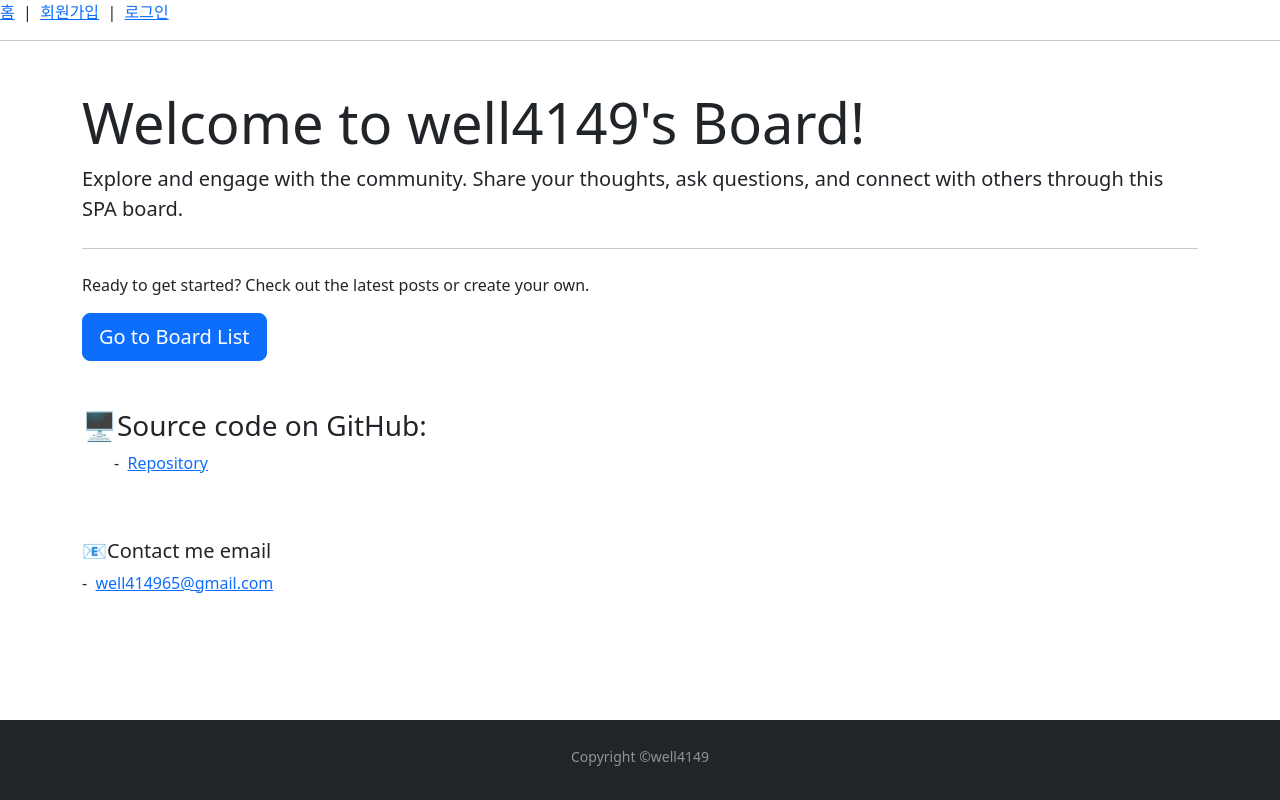
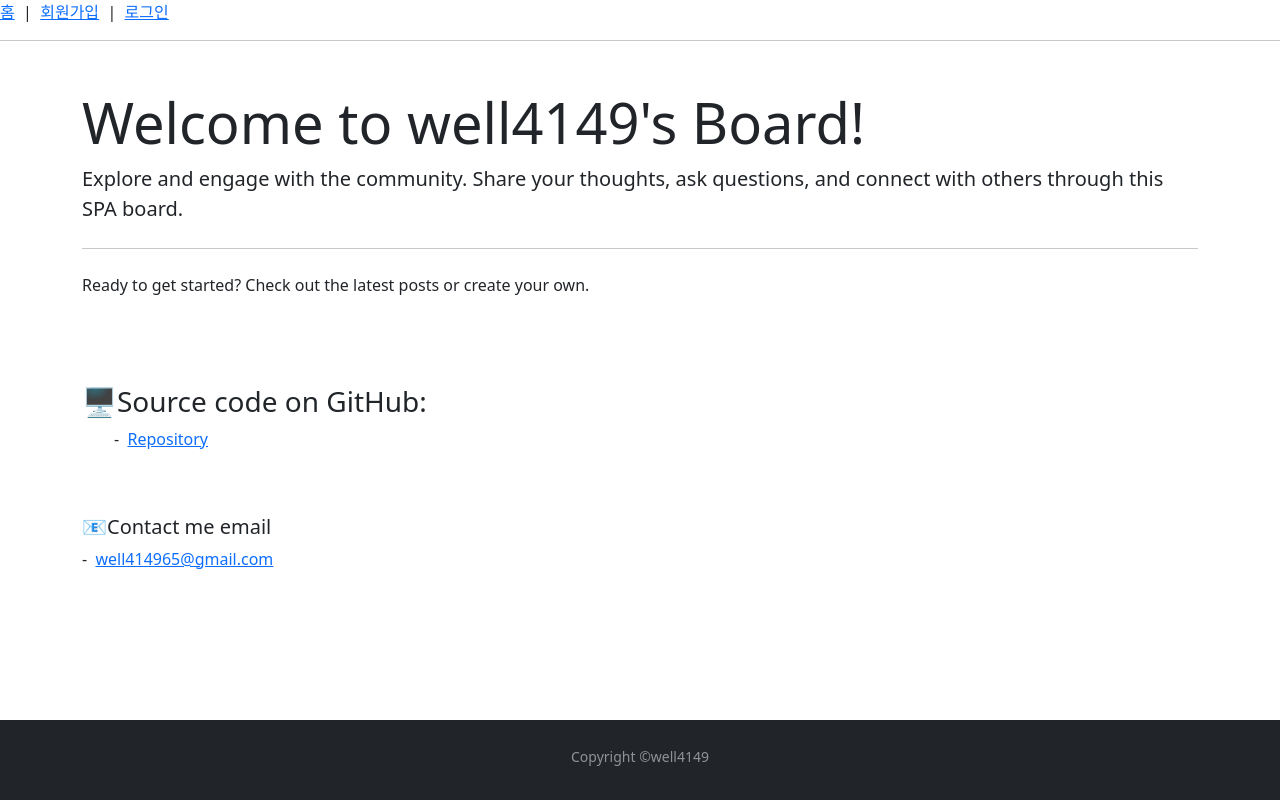
Before and after one commit to well0924/SpringBoot-React, a React (Create React App) app in the folder frontend/: page / in a window 1280 px wide. Built offline with nearby package versions, Linux system fonts and the light colour scheme.

Commit message:
refactor : 권한 수정

```diff
--- a/frontend/src/layout/Main.js
+++ b/frontend/src/layout/Main.js
@@ -1,7 +1,12 @@
-import React from 'react';
+import React, {useContext} from 'react';
 import { Link } from "react-router-dom";
+import {AuthContext} from "../Context/AuthProvider";
+import {HttpHeadersContext} from "../Context/HttpHeaderProvider";
 
 const Main = () => {
+    const { auth, setAuth } = useContext(AuthContext);
+    const { headers, setHeaders } = useContext(HttpHeadersContext);
+
     return (
         <div className="container mt-5">
             <div className="jumbotron">
@@ -14,9 +19,11 @@ const Main = () => {
                 <p>
                     Ready to get started? Check out the latest posts or create your own.
                 </p>
-                <Link to="/board">
-                    <button className="btn btn-primary btn-lg">Go to Board List</button>
-                </Link>
+                {auth != null ?
+                    <Link to="/board">
+                        <button className="btn btn-primary btn-lg">Go to Board List</button>
+                    </Link> :
+                    null }
                 <br></br><br></br>
                 <div className="mt-4">
                     <h3>🖥️Source code on GitHub:</h3>
```
